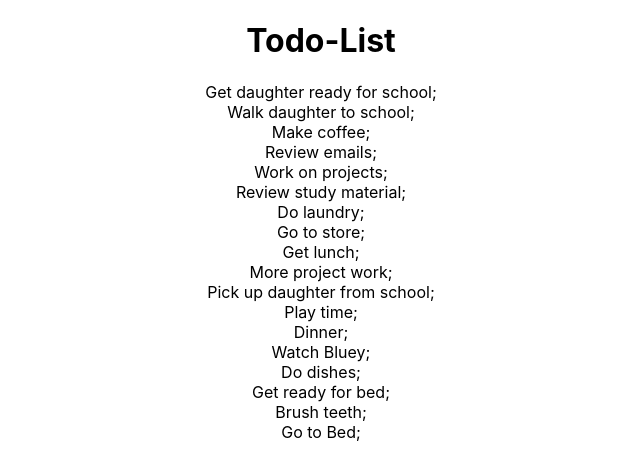
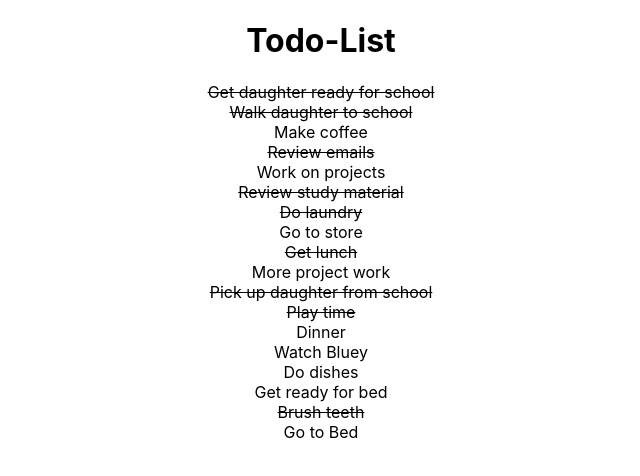
Before and after one commit to markjager13/todo-list, a React (Create React App) app: page / in a window 1280 px wide. Shown: the top 476 px of the page, without its empty margins (319-959 px from the left). Built offline with nearby package versions, Linux system fonts and the light colour scheme.

Commit message:
implemented handleToggle and handleClick functions to allow for toggling strikethrough of tasks

```diff
--- a/src/App.js
+++ b/src/App.js
@@ -8,11 +8,17 @@ import ToDoList from './ToDoList';
 function App() {
   const [ toDoList, setTodoList ] = useState(data);
 
+  const handleToggle = (id) => {
+    let mapped = toDoList.map(task => {
+      return task.id === Number(id) ? {...task, complete: !task.complete} : {...task};
+    });
+    setTodoList(mapped);
+  }
 
   return (
     <div className="App">
       <Header />
-      <ToDoList toDoList={toDoList} />
+      <ToDoList toDoList={toDoList} handleToggle={handleToggle} />
     </div>
   );
 }
--- a/src/ToDo.js
+++ b/src/ToDo.js
@@ -1,8 +1,14 @@
 
-const ToDo = ( {todo} ) => {
+const ToDo = ( {todo, handleToggle} ) => {
+
+    const handleClick = (e) => {
+        e.preventDefault();
+        handleToggle(e.currentTarget.id)
+    }
+
   return (
-    <div>
-        {todo.task};
+    <div id={todo.id} key={todo.id + todo.task} name="todo" value={todo.id} onClick={handleClick} className={todo.complete ? "todo strike" : "todo"}>
+        {todo.task}
     </div>
   )
 }
--- a/src/ToDoList.js
+++ b/src/ToDoList.js
@@ -1,12 +1,12 @@
 import ToDo from "./ToDo";
 
 
-const ToDoList = ( {toDoList} ) => {
+const ToDoList = ( {toDoList, handleToggle} ) => {
   return (
     <div>
         {toDoList.map((todo) => {
             return(
-                <ToDo todo={todo} />
+                <ToDo todo={todo} handleToggle={handleToggle} />
             )
         })}
     </div>
--- a/src/index.css
+++ b/src/index.css
@@ -17,3 +17,11 @@ code {
   width: 50%;
   text-align: center;
 }
+
+.todo {
+  cursor: pointer;
+}
+
+.strike {
+  text-decoration: line-through;
+}
```
